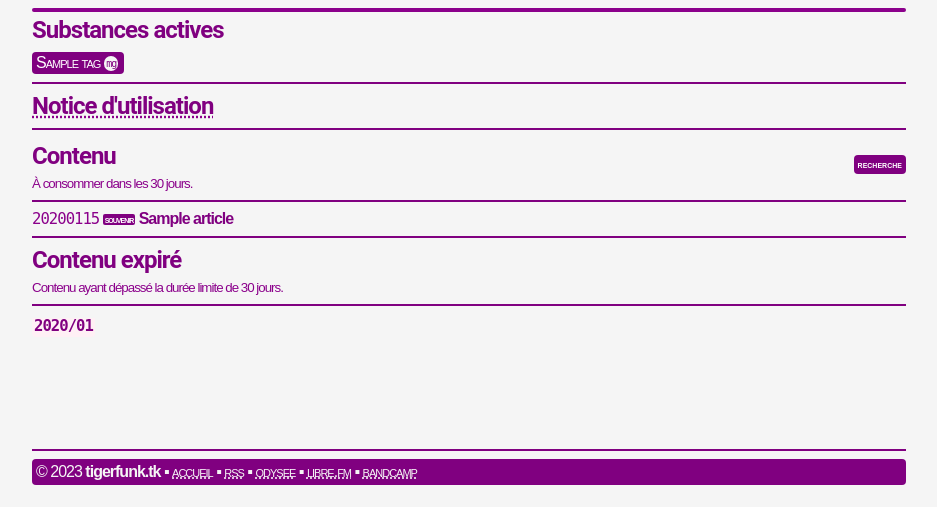
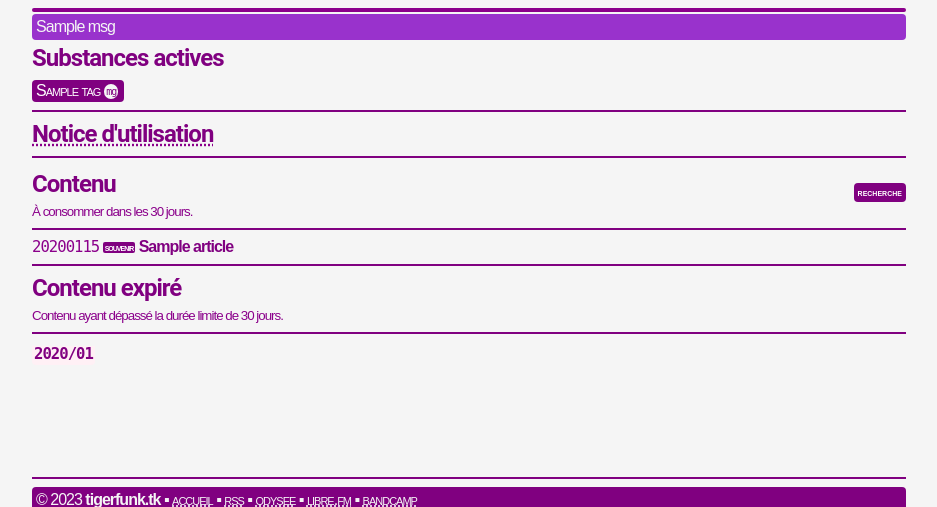
Before and after one commit to teegre/tigerfunk.tk, a Django app: template tigerfunk/home/templates/home/index.html in a window 1280 px wide. Shown: the part 89-596 px from the top of the page, without its empty margins (171-1108 px from the left). Run offline with Django 4.2, Linux system fonts and the light colour scheme; tables that the repository leaves empty hold one stand-in row (values such as "Sample post"); the template is opened without the code that fills it: values that come from a table or form of the project are taken from there, most other values are stand-ins (such as "Sample title", 1, 10 or a date in 2020).

Commit message:
home: added pinned messages.

```diff
--- a/tigerfunk/home/models.py
+++ b/tigerfunk/home/models.py
@@ -94,6 +94,7 @@ pre_save.connect(pre_save_create_article_uid, sender=Article)
 class PropagandaMessage(models.Model):
   """ Propaganda message """
   message = models.TextField(verbose_name='Message de propagande', max_length=255)
+  pinned = models.BooleanField(default=False)
 
   def __str__(self):
     return self.message
@@ -105,6 +106,9 @@ def get_random_message():
     return '<b>tigerfunk.tk</b> vous souhaite la <b>bienvenue</b> !'
   while True:
     pk = randint(1, max_id)
-    message = PropagandaMessage.objects.filter(pk=pk).first()
+    message = PropagandaMessage.objects.filter(pk=pk, pinned=False).first()
     if message:
       return message.message
+
+def get_pinned_messages():
+  return PropagandaMessage.objects.filter(pinned=True)
--- a/tigerfunk/home/static/home/css/style-dark.css
+++ b/tigerfunk/home/static/home/css/style-dark.css
@@ -157,6 +157,11 @@ iframe {
   color: #777;
 }
 
+.message {
+  background-color: #272727;
+  color: #999;
+}
+
 .page {
   background: #222;
   color: #777;
--- a/tigerfunk/home/static/home/css/style.css
+++ b/tigerfunk/home/static/home/css/style.css
@@ -53,18 +53,6 @@ html {
 
 ::-webkit-scrollbar-thumb {
   -webkit-box-shadow: inset 0 0 3px;
-  border-radius: 4px;
-}
-
-div .message {
-  display: flex;
-  flex-direction: row;
-  justify-content: space-between;
-  align-items: center;
-  background: purple;
-  color: whitesmoke;
-  padding: 4px;
-  margin: 8px;
   border-radius: 4px;
 }
 
@@ -536,6 +524,17 @@ main table tr:nth-child(odd) {
   animation: message 2s linear;
 }
 
+.message {
+  background: darkorchid;
+  color: whitesmoke;
+  padding: 4px;
+  margin-top: 2px;
+  border-radius: 4px;
+  white-space: nowrap;
+  overflow-x: auto;
+}
+
+
 .paginator {
   display: flex;
   align-items: center;
--- a/tigerfunk/home/templates/home/index.html
+++ b/tigerfunk/home/templates/home/index.html
@@ -5,6 +5,9 @@
 <div class="propaganda">
   <div class="p-message">{{ message|safe }}</div>
 </div>
+{% for msg in pinned %}
+<div class="message">{{ msg|safe }}</div>
+{% endfor%}
 <!-- Tag Bar -->
 <h2><b>Substances actives</b></h2>
 <div class="tag-bar">
--- a/tigerfunk/home/views.py
+++ b/tigerfunk/home/views.py
@@ -12,7 +12,7 @@ from django.core.paginator import Paginator
 # from django.core.mail import send_mail, BadHeaderError
 # from django.contrib import messages
 from django.db.models import Count, Q
-from .models import Tag, Article, get_random_message
+from .models import Tag, Article, get_random_message, get_pinned_messages
 # from .forms import ContactForm
 
 class HomeView(generic.ListView):
@@ -67,6 +67,8 @@ class HomeView(generic.ListView):
     context['tags'] = self.custom_tag_query_set()
 
     context['message'] = get_random_message()
+
+    context['pinned'] = get_pinned_messages()
 
     context['domain'] = self.request.build_absolute_uri('/')
 
--- a/tigerfunk/tigerfunk/urls.py
+++ b/tigerfunk/tigerfunk/urls.py
@@ -21,6 +21,6 @@ admin.site.site_title = 'TIGERFUNK.TK Administration Site'
 admin.site.site_index = 'TIGERFUNK.TK'
 
 urlpatterns = [
-  path('admin/', admin.site.urls),
+  path('console/', admin.site.urls),
   path('', include('home.urls')),
 ]
```
